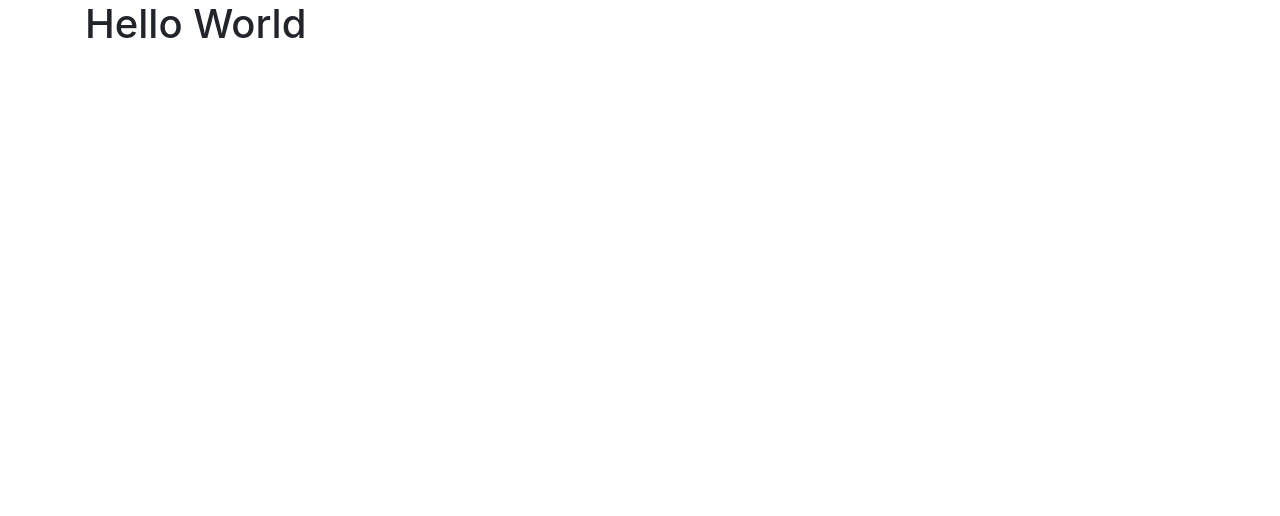
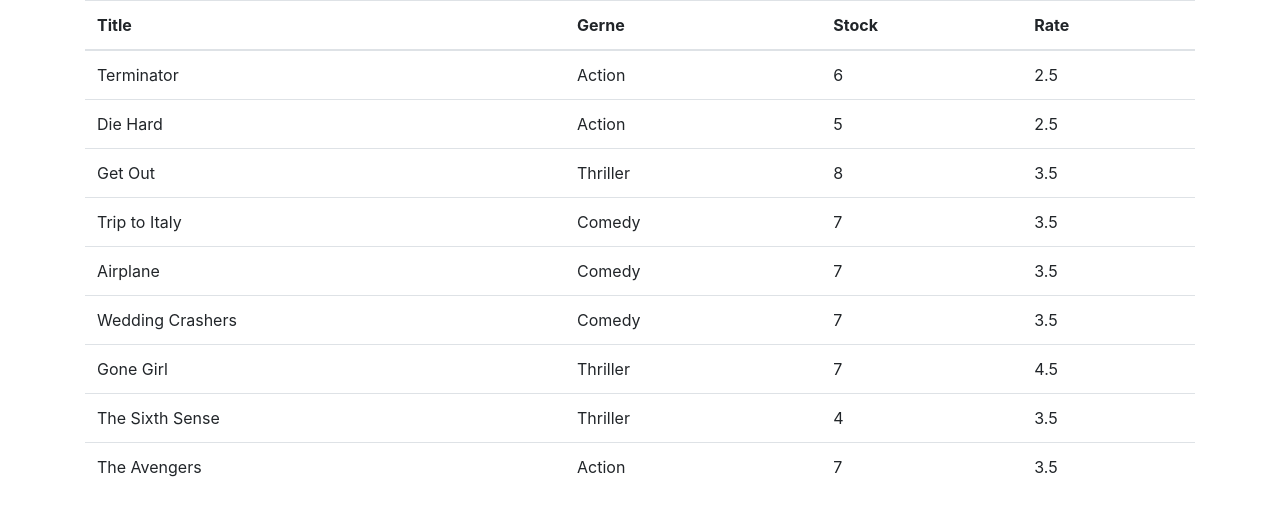
Before and after one commit to darecallad/React-Vidly-exercise, a React (Create React App) app: page / in a window 1280 px wide. Shown: the top 516 px of the page. Built offline with nearby package versions, Linux system fonts and the light colour scheme.

Commit message:
import movie.js

```diff
--- a/src/App.js
+++ b/src/App.js
@@ -1,11 +1,12 @@
 import "./App.css";
+import Movies from "./components/movies";
 import React, { Component } from "react";
 
 class App extends Component {
   render() {
     return (
       <main className="container">
-        <h1>Hello World</h1>
+        <Movies />
       </main>
     );
   }
--- /dev/null
+++ b/src/components/movies.jsx
@@ -0,0 +1,32 @@
+import React, { Component } from "react";
+import { getMovies } from "../services/fakeMovieService";
+
+class Movies extends Component {
+  state = { movies: getMovies() };
+  render() {
+    return (
+      <table className="table">
+        <thead>
+          <tr>
+            <th>Title</th>
+            <th>Gerne</th>
+            <th>Stock</th>
+            <th>Rate</th>
+          </tr>
+        </thead>
+        <tbody>
+          {this.state.movies.map((movie) => (
+            <tr>
+              <td>{movie.title}</td>
+              <td>{movie.genre.name}</td>
+              <td>{movie.numberInStock}</td>
+              <td>{movie.dailyRentalRate}</td>
+            </tr>
+          ))}
+        </tbody>
+      </table>
+    );
+  }
+}
+
+export default Movies;
```
